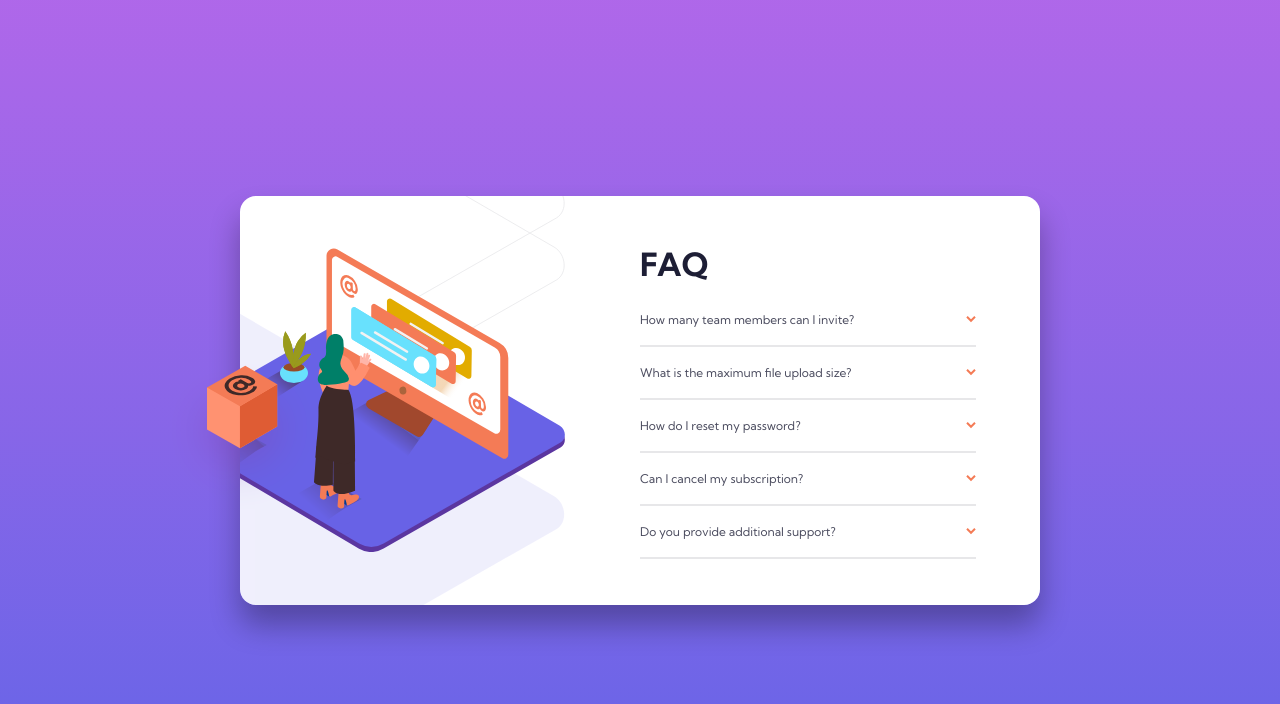
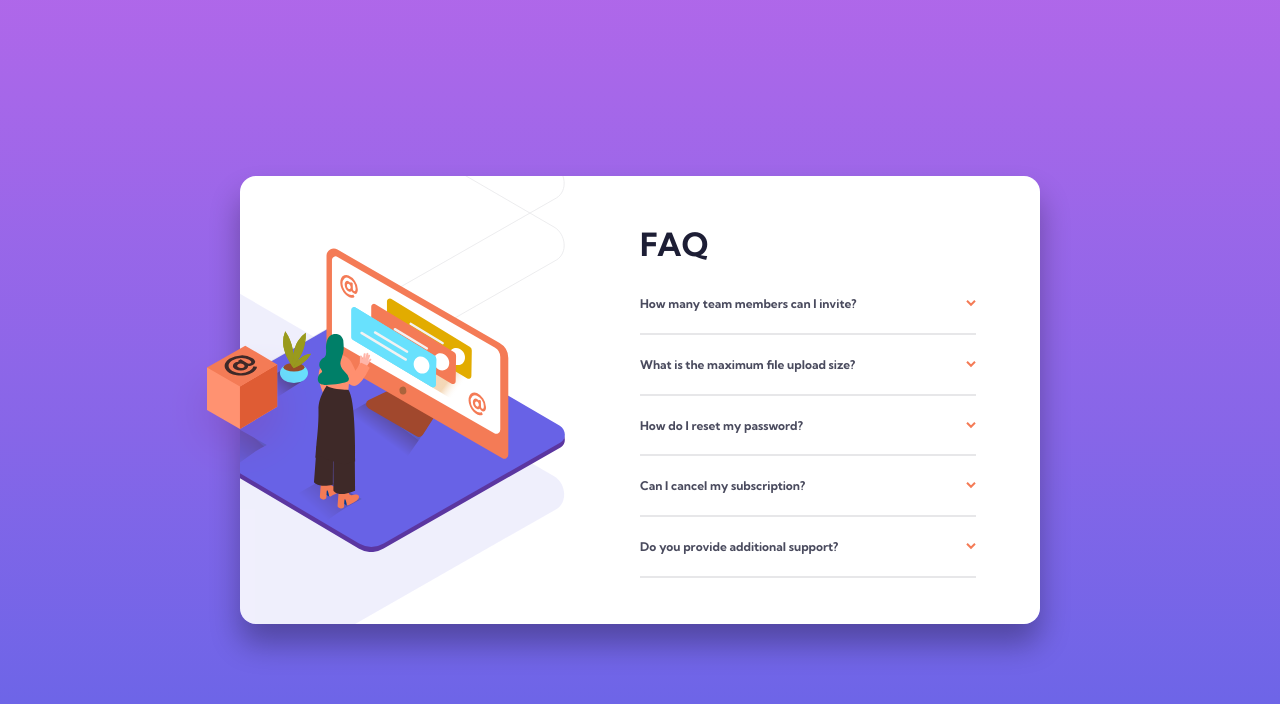
Before and after one commit to nataliadgalindo/faq-accordion, a React (Vite) app: page / in a window 1280 px wide. Shown: the top 704 px of the page. Built offline with nearby package versions, Linux system fonts and the light colour scheme.

Commit message:
update question styles

```diff
--- a/src/index.css
+++ b/src/index.css
@@ -31,9 +31,10 @@ hr {
   border: 1px solid hsl(240, 5%, 91%);
 }
 
-h4 {
+h2 {
   font-weight: 400;
   margin: 12px 0;
+  font-size: 12px;
 }
 
 .content-wrapper {
```
